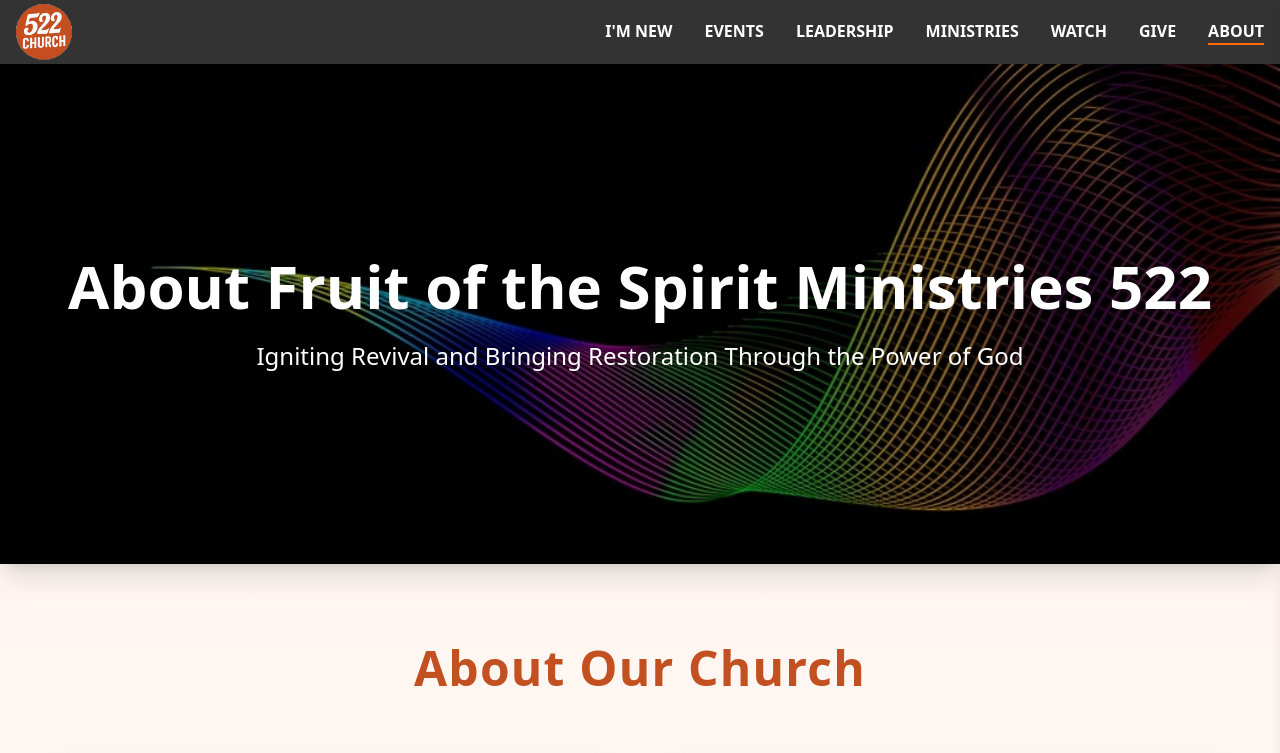
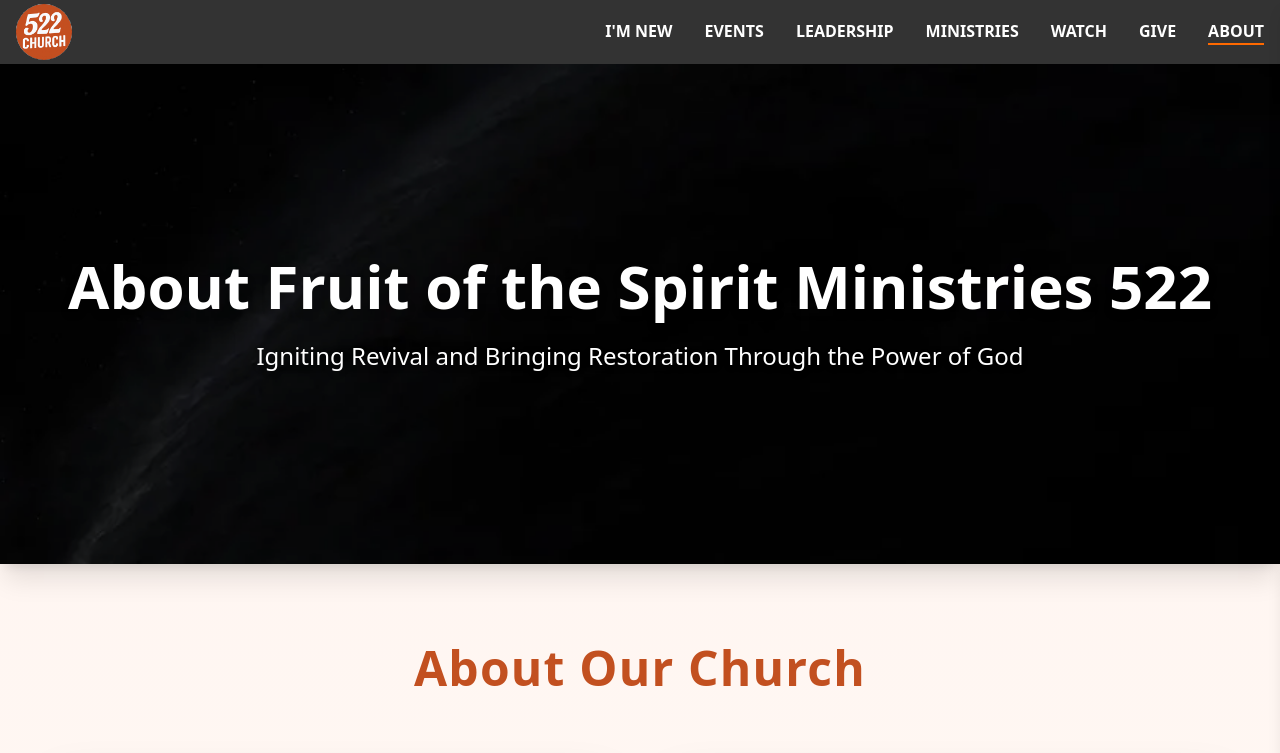
Before and after one commit to samsmoak/church, a Next.js app: page /about in a window 1280 px wide. Shown: the top 753 px of the page. Built offline with nearby package versions, Linux system fonts and the light colour scheme; grey boxes are pictures that could not be loaded.

Commit message:
second update major10

```diff
--- a/app/about/page.tsx
+++ b/app/about/page.tsx
@@ -8,7 +8,7 @@ export default function AboutPage() {
 			{/* Hero Section */}
 			<section className='relative h-[500px] flex items-center justify-center overflow-hidden shadow-xl'>
 				<Image
-					src='/assets/churchfly5.jpg' // Enhanced placeholder for church worship image
+					src='/assets/church75.jpg' // Enhanced placeholder for church worship image
 					alt='Church Worship'
 					fill
 					className='object-cover brightness-60'
--- a/app/introduction/components/SectionIntro1/Sectionintro1.tsx
+++ b/app/introduction/components/SectionIntro1/Sectionintro1.tsx
@@ -39,7 +39,7 @@ const Sectionintro1: React.FC = () => {
 				{/* Content Overlay */}
 				<div className='relative h-full flex flex-col justify-center items-center text-center px-6 sm:px-8 md:px-12 lg:px-16 py-12 text-gray-200'>
 					<p className='text-sm md:text-base uppercase tracking-wider text-[#C25020] mb-3 md:mb-4 font-sans'>
-						Welcome to Two Cities Church
+						Welcome to 522Church
 					</p>
 					<h1 className='text-2xl sm:text-3xl md:text-4xl lg:text-5xl font-extrabold text-white mb-4 md:mb-6 font-serif'>
 						First Time Here?
@@ -52,7 +52,7 @@ const Sectionintro1: React.FC = () => {
 					{/* Buttons */}
 					<div className='flex flex-col sm:flex-row gap-4 w-full sm:w-auto justify-center'>
 						<Link
-							href='#what-to-expect'
+							href='eventss'
 							className='px-6 py-3 bg-[#C25020] text-white font-semibold rounded-lg hover:bg-[#A23E18] transition-all duration-300 flex items-center justify-center gap-2 shadow-md hover:shadow-[#C25020]/40 group'
 						>
 							<ArrowRight className='w-5 h-5 group-hover:scale-110 transition-transform duration-300' />
--- a/app/leadership/components/SessionL1/SessionL1.tsx
+++ b/app/leadership/components/SessionL1/SessionL1.tsx
@@ -50,7 +50,7 @@ const LeadershipSection: React.FC = () => {
 					</p>
 
 					{/* Buttons */}
-					<div className='flex flex-col sm:flex-row gap-4 w-full sm:w-auto justify-center'>
+					{/* <div className='flex flex-col sm:flex-row gap-4 w-full sm:w-auto justify-center'>
 						<Link
 							href='#staff'
 							className='px-6 py-3 bg-[#C25020] text-white font-semibold rounded-lg hover:bg-[#A23E18] transition-all duration-300 flex items-center justify-center gap-2 shadow-md hover:shadow-[#C25020]/40 group'
@@ -65,7 +65,7 @@ const LeadershipSection: React.FC = () => {
 							<Shield className='w-5 h-5 group-hover:scale-110 transition-transform duration-300' />
 							Our Elders
 						</Link>
-					</div>
+					</div> */}
 				</div>
 			</div>
 		</section>
```
Also changed, not shown: public/assets/church75.jpg (added).
